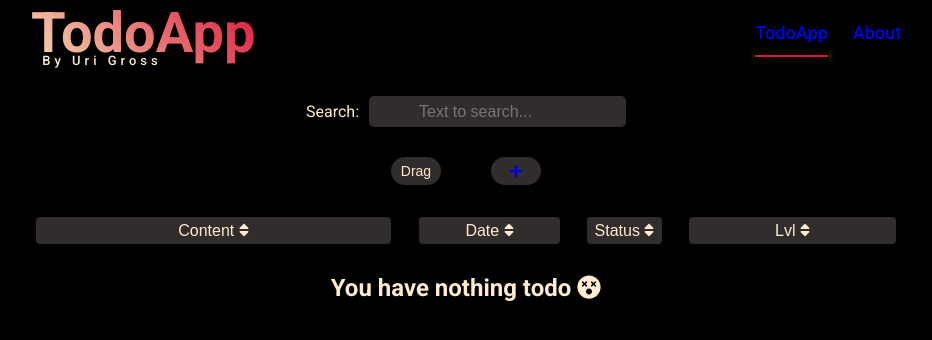
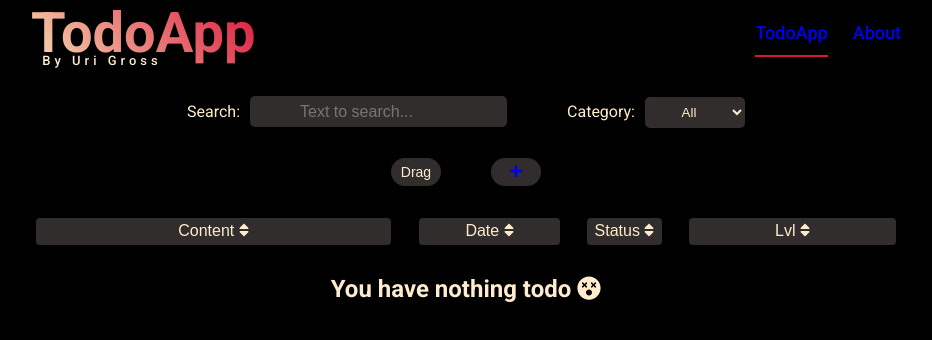
Before and after one commit to urigross/TodoApp., an Angular app: page / in a window 1280 px wide. Shown: the top 340 px of the page, without its empty margins (174-1106 px from the left). Built offline with nearby package versions, Linux system fonts and the light colour scheme.

Commit message:
Added categories to todo-filter, added categories to todo-service, did some styling fixing to doto-edit page and todo-app page

```diff
--- a/src/app/cmps/todo-filter/todo-filter.component.html
+++ b/src/app/cmps/todo-filter/todo-filter.component.html
@@ -1,9 +1,12 @@
 <form class="todo-filter">
-    <label for="title">Search:</label>
-    <input type="text" id="title" name="term" [(ngModel)]="filterBy.term" (ngModelChange)="onSetFilter()" placeholder="Text to search...">
-    <!-- TODO: Unmark it and calibrate it when finishing catecories
-    <label for="category">Category:</label>
-    <select name="category" id="category" [(ngModel)]="filterBy.category" (ngModelChange)="onSetFilter()">
-        <option *ngFor="let cat of categories" [value]="cat === 'All' ? '' : cat">{{cat}}</option>
-    </select> -->
+    <div class="title-container">
+        <label for="title">Search:</label>
+        <input type="text" id="title" name="term" [(ngModel)]="filterBy.term" (ngModelChange)="onSetFilter()" placeholder="Text to search...">
+    </div>
+    <div class="category-container">
+        <label for="category">Category:</label>
+        <select name="category" id="category" [(ngModel)]="filterBy.category" (ngModelChange)="onSetFilter()">
+            <option *ngFor="let cat of categories" [value]="cat === 'all' ? '' : cat">{{cat | titlecase}}</option>
+        </select>
+    </div>
 </form>
--- a/src/app/cmps/todo-filter/todo-filter.component.scss
+++ b/src/app/cmps/todo-filter/todo-filter.component.scss
@@ -1,10 +1,14 @@
-@media (max-width:3000px){
-form{
+@media (max-width:3000px) {
+    form {
         margin-bottom: 30px;
-    label{
+        .title-container {
+            margin-right: 60px;
+            display: inline-block;
+
+            label {
                 margin-right: 10px;
             }
-    input{
+            input {
                 border: none;
                 border-radius: 5px;
                 padding-left: 50px;
@@ -12,23 +16,48 @@ form{
                 font-size: 16px;
             }
         }
+        .category-container{
+            display: inline-block;
+            label{
+                margin-right: 10px;
+            }
+            select{
+                height: 31px;
+                border:none;
+                border-radius: 5px;
+                text-align: center;
             }
 
-@media (max-width:420px){
-    form{
+        }
+    }
+}
+
+@media (max-width:620px) {
+    form {
+        .title-container{
+                margin-right: 0;
+                margin-bottom: 25px;
+        }
+        .category-container {
+            display: block;
+            select {}
+        }
+    }
+}
+
+@media (max-width:420px) {
+    form {
         margin-bottom: 32px;
     }
 }
 
-
-@media (max-width:385px){
-    form{
+@media (max-width:385px) {
+    form {
         margin-bottom: 20px;
     }
 }
 
-
-@media (max-width:325px){
+@media (max-width:325px) {
     // form{
     //     margin-bottom: 20px;
     // }
--- a/src/app/cmps/todo-filter/todo-filter.component.ts
+++ b/src/app/cmps/todo-filter/todo-filter.component.ts
@@ -13,7 +13,7 @@ export class TodoFilterComponent implements OnInit {
 
   public filterBy: FilterBy = {term:'', category:''};
   private subscription!: Subscription;
-  public categories: string[] = ['All','general','home','work'];
+  public categories: string[] = this.todoService.getFilterCategories();
 
 
   constructor(private todoService: TodoService) {
--- a/src/app/pages/todo-edit/todo-edit.component.html
+++ b/src/app/pages/todo-edit/todo-edit.component.html
@@ -4,13 +4,12 @@
     </a>
     <div class="title-container">
         <label for="title">Title</label>
-        <input type="text" id="title" [inputBackclr]="todo.title" placeholder="Add your todo here..." [(ngModel)]="todo.title" name="title" #title="ngModel" minlength="3" required>
+        <input type="text" id="title" [inputBackclr]="todo.title" placeholder="Your todo title..." [(ngModel)]="todo.title" name="title" #title="ngModel" minlength="3" required>
         <small [hidden]="title.valid || (title.pristine && !f.submitted)">Title required (Minimum 3 characters)</small>
     </div>
     <div class="importance-container">
         <label for="importance">Importance</label>
         <select name="importance" id="importance" [(ngModel)]="todo.importance">
-            <!-- <option [ngValue]="1" selected disabled>1</option> -->
             <option
             *ngFor="let importancy of importanceArr; let i = index"
             [value]="importancy"
@@ -20,13 +19,16 @@
 
         </select>
     </div>
-    <!-- <div class="category-container">
+    <div class="category-container">
         <label for="category">Category</label>
-        <select name="category" id="category"[(ngModel)]="todo.category">
-            <option [ngValue]="general">General</option>
-            <option [ngValue]="private">Private</option>
+        <select name="category" id="category" [(ngModel)]="todo.category">
+            <option *ngFor="let category of categories; let i = index"
+            [value]="category"
+            [selected]="i===0">
+            {{category | titlecase}}
+            </option>
         </select>
-    </div> -->
+    </div>
     <div class="status-container">
         <label for="importance">Status</label>
         <select name="isDone" id="isDone" [(ngModel)]="todo.isDone">
--- a/src/app/pages/todo-edit/todo-edit.component.scss
+++ b/src/app/pages/todo-edit/todo-edit.component.scss
@@ -1,12 +1,3 @@
-a{
-    // width: 26px;
-    // height: 26px;
-    // line-height: 23px;
-    // text-align: center;
-    // border: 1px solid rgb(128, 124, 116);
-    // background-color: rgb(49, 45, 45);
-    // font-size: smaller;
-}
 @media(max-width:3000px) {
     form {
         border: solid 1px wheat;
@@ -20,21 +11,21 @@ a{
         font-size: 20px;
         line-height: 30px;
         gap: 40px;
-        .title-container{
+        .title-container {
             display: flex;
-            flex-direction: column;
-            align-items: center;
-            label{
+            gap: 20px;
+            label {
                 margin-bottom: 10px;
             }
-            input, small{
+            input,
+            small {
                 width: 550px;
             }
-            input{
+            input {
                 font-size: 16px;
                 padding: 0 10px;
             }
-            ::placeholder{
+             ::placeholder {
                 color: wheat;
                 opacity: 0.4;
             }
@@ -44,72 +35,78 @@ a{
                 padding: 0px;
             }
         }
-        .importance-container{
+        .importance-container {
             display: flex;
             flex-direction: row;
             justify-content: space-between;
             align-items: center;
             width: 153px;
-            select{
+            select {
                 height: 22px;
             }
         }
-        .status-container{
+        .category-container {
+            label {
+                margin-right: 10px;
+            }
+        }
+        .status-container {
             display: flex;
             flex-direction: row;
             justify-content: space-between;
             align-items: center;
             width: 153px;
-            select{
+            select {
                 height: 22px;
             }
-
         }
-
-        .save-btn{
+        .save-btn {
             display: inline-block;
-            button{
+            button {
                 width: 153px;
                 height: 27px;
                 font-size: 16px;
                 border-radius: 4px;
             }
         }
-        input{
+        input {
             border-radius: 5px;
             height: 31px;
             border: none;
         }
     }
-
 }
 
-@media (max-width:960px){
-    form{
+@media (max-width:960px) {
+    form {
         width: 500px;
-        .title-container{
-            input, small{
+        .title-container {
+            input,
+            small {
                 width: 400px;
             }
         }
     }
 }
 
-@media (max-width:615px){
-    form{
+@media (max-width:615px) {
+    form {
         width: 400px;
-        .title-container{
-            input, small{
+        .title-container {
+            input,
+            small {
                 width: 350px;
+            }
+            label{
+                display: none;
             }
         }
     }
 }
 
-
 // Iphone 12 max
 @media(max-width:435px) {
-    form{
+    form {
         width: 380px;
         border: none;
     }
@@ -121,7 +118,8 @@ a{
         border: none;
         line-height: 40px;
         margin-bottom: 20px;
-        input, small {
+        input,
+        small {
             width: 255px;
         }
         .save-btn {
@@ -137,25 +135,27 @@ a{
 
 @media(max-width:330px) {
     form {
-        width: 310px ;
+        width: 310px;
         input {
             width: 220px;
         }
         .save-btn {
             margin-top: 5px;
         }
-        input{
+        input {
             margin-right: 0;
         }
     }
 }
+
 //Galaxy S9
 @media (max-width: 325px) {
-    form{
+    form {
         padding: 0;
         width: 310px;
-        .title-container{
-            input, small{
+        .title-container {
+            input,
+            small {
                 width: 270px;
             }
         }
--- a/src/app/pages/todo-edit/todo-edit.component.ts
+++ b/src/app/pages/todo-edit/todo-edit.component.ts
@@ -2,7 +2,10 @@ import { ChangeDetectionStrategy, Component, Input, OnInit} from '@angular/core'
 import { ActivatedRoute, Router } from '@angular/router';
 import { Subscription } from 'rxjs';
 import { Todo } from 'src/app/models/todo.model';
+// Services
 import { TodoService } from 'src/app/services/todo.service';
+import { UtilService } from 'src/app/services/util.service';
+// Fontawesome
 import { faWindowClose } from '@fortawesome/free-regular-svg-icons';
 
 @Component({
@@ -18,7 +21,8 @@ export class TodoEditComponent implements OnInit {
   subscription!: Subscription;
   errMsg: string ='';
   selectedImortancy=1;
-  importanceArr:string [] = ['1','2','3'];
+  importanceArr:number[] = UtilService.getImportancyArray(10);
+  categories:string[] = this.todoService.getCategories();
   // FontAwesome icons
   faWindowClose = faWindowClose;
 
@@ -34,7 +38,6 @@ export class TodoEditComponent implements OnInit {
   }
   async onSave(){
     try{
-      console.log('Entered onSave() todo-edit.component with todo:',this.todo);
       await this.todoService.save(this.todo).toPromise();
       this.router.navigateByUrl('/')
     } catch (err){
--- a/src/app/services/todo.service.ts
+++ b/src/app/services/todo.service.ts
@@ -3,34 +3,32 @@ import { BehaviorSubject, Observable, of } from 'rxjs';
 import { FilterBy } from '../models/filterBy.model';
 import { SortBy } from '../models/sortBy.model';
 import { Todo } from '../models/todo.model';
-import { utilService } from './util.service';
-
-const TODOS: Todo[] = [
-  { _id: 'rwr32', title: 'Make a todo app', date: new Date('10/10/2021'), isDone: false, importance: 1, category: 'work'},
+import { UtilService } from './util.service';
+@Injectable({
+  providedIn: 'root'
+})
+export class TodoService {
+  private _defaultTodos: Todo[] = [
+    { _id: 'rwr32', title: 'Make a todo app', date: new Date('10/10/2021'), isDone: false, importance: 1, category: 'work' },
     { _id: 'te906', title: 'Go surfing', date: new Date('1/9/2018'), isDone: true, importance: 2, category: 'home' },
     { _id: 'rwras992', title: 'Go on a vication', date: new Date('5/5/2022'), isDone: false, importance: 3, category: 'general' },
     { _id: 'afas22', title: 'Check stocks', date: new Date('5/9/2022'), isDone: false, importance: 3, category: 'home' },
     { _id: 'dklj4665', title: 'Go jogging', date: new Date('5/1/2017'), isDone: false, importance: 3, category: 'home' },
   ]
-
   // Mock data without categories
-const TODOS_MOCK_NO_CAT: object[] = [
-  { _id: 'rwr32', title: 'Make a todo app', date: new Date('10/10/2021'), isDone: false, importance: 1},
+  private _TODOS_MOCK_NO_CAT: object[] = [
+    { _id: 'rwr32', title: 'Make a todo app', date: new Date('10/10/2021'), isDone: false, importance: 1 },
     { _id: 'te906', title: 'Go surfing', date: new Date('1/9/2018'), isDone: true, importance: 2 },
     { _id: 'rwras992', title: 'Go on a vication', date: new Date('5/5/2022'), isDone: false, importance: 3 },
-  { _id: 'afas22', title: 'Check stocks', date: new Date('5/9/2022'), isDone: false, importance: 3,  },
+    { _id: 'afas22', title: 'Check stocks', date: new Date('5/9/2022'), isDone: false, importance: 3, },
     { _id: 'dklj4665', title: 'Go jogging', date: new Date('5/1/2017'), isDone: false, importance: 3 },
   ]
-@Injectable({
-  providedIn: 'root'
-})
-export class TodoService {
-  private KEY: string = 'todosDB';
-  // this is BehaviorSubject - Can get .next and getValue()
+  private _categories: string[] = ['general', 'programming', 'health', 'home', 'today', 'shufersal'];
+  private _KEY: string = 'todosDB';
   private _todos$ = new BehaviorSubject<Todo[]>([]);
 
   // this makes a good separation!
-  public todos$ = this._todos$.asObservable();
+  private todos$ = this._todos$.asObservable();
 
   // yoava should filterBy$ and sortBy$ be in the service?
 
@@ -48,20 +46,20 @@ export class TodoService {
   // yoava why public?
   //Query functions
   public query(): Observable<Todo[]> {
-    //utilService.save(this.KEY,TODOS_MOCK_NO_CAT);
-    this._patchDB();
+    //UtilService.save(this.KEY,TODOS_MOCK_NO_CAT);
+    // this._patchDB();
     console.log('Entered query() on todo-service');
     const filterBy = this._filterBy$.getValue();
     const sortBy = this._sortBy$.getValue();
-    let todos: Todo[] = utilService.load(this.KEY);
-    console.log('load from local storage to check reading:', utilService.load(this.KEY));
+    let todos: Todo[] = UtilService.load(this._KEY);
+    console.log('load from local storage to check reading:', UtilService.load(this._KEY));
     console.log('todos on query()', todos);
     console.log('todos.length on query()', todos.length);
-    // If you want to add todos if the LS with mock data if it's empty:
+    // Add todos to the LS with mock data if it's empty:
     // if (!todos.length) {
     //   this._todos$.next(TODOS);
-    //   utilService.save(this.KEY,TODOS); // Fill LS with mock
-    //   //utilService.save(this.KEY, []);// Set storage to []
+    //   UtilService.save(this.KEY,TODOS); // Fill LS with mock
+    //   //UtilService.save(this.KEY, []);// Set storage to []
     //   // console.log(`Expected results: Storage set with [], Actual results: Storage was set with ${todos}`);
     // }
     if (filterBy && filterBy.term || filterBy.category) {
@@ -73,24 +71,34 @@ export class TodoService {
     return this._todos$;
   }
 
-  // Run once to patch local storage without categories to gereral categories
-  private _patchDB() : void{
-    // Create backup of data
-    utilService.save('todoDB_BACK', utilService.load(this.KEY));
-    // Load todosDB from Local storage for patching.
-    const todos :object[] = utilService.load(this.KEY);
-    // Patching todos added 'general' category where key is missing.
-    var patchedTodos: Todo [] = todos.map((todo:any)=>{
-      let rTodo = todo;
-      if(rTodo.category === undefined) {
-        rTodo.category = 'general';
-      }
-      return rTodo;
-    })
-// Saving the patched todos
-   utilService.save(this.KEY, patchedTodos);
+  //Run once to patch local storage without categories to gereral categories
+  // private _patchDB(): void {
+  //   // Create backup of data
+  //   UtilService.save('todoDB_BACK', UtilService.load(this._KEY));
+  //   // Load todosDB from Local storage for patching.
+  //   const todos: object[] = UtilService.load(this._KEY);
+  //   // Patching todos added 'general' category where key is missing.
+  //   var patchedTodos: Todo[] = todos.map((todo: any) => {
+  //     let rTodo = todo;
+  //     if (rTodo.category === undefined) {
+  //       rTodo.category = 'general';
+  //     }
+  //     return rTodo;
+  //   })
+  //   //Saving the patched todos
+  //   UtilService.save(this._KEY, patchedTodos);
+  // }
+
+  getCategories(): string[] {
+    return this._categories;
   }
 
+  getFilterCategories(): string[]{
+    console.log(this._categories);
+    let categories = JSON.parse(JSON.stringify(this._categories));
+    categories.unshift('all');
+    return categories;
+  }
 
   public getById(id: string): Todo | undefined {
     const todos = this._todos$.getValue();
@@ -108,7 +116,7 @@ export class TodoService {
     const todoIdx = todos.findIndex(todo => todo._id === todoId)
     todos.splice(todoIdx, 1);
     this._todos$.next(todos) // update the db after modding.
-    utilService.save(this.KEY, todos);
+    UtilService.save(this._KEY, todos);
   }
 
   public save(todo: Todo): Observable<Todo> {
@@ -145,11 +153,10 @@ export class TodoService {
   private _add(todo: Todo): Observable<Todo> {
     console.log('entered _add in todo-service')
     const todos = this._todos$.getValue();
-    todo._id = utilService.makeId();
-    todo.category = 'general';
+    todo._id = UtilService.makeId();
     todos.push(todo);
-    utilService.save(this.KEY, todos);
-    console.log('load from local storage to check reading:', utilService.load(this.KEY))
+    UtilService.save(this._KEY, todos);
+    console.log('load from local storage to check reading:', UtilService.load(this._KEY))
     this._todos$.next(todos);
     return of(todo);
   }
@@ -160,7 +167,7 @@ export class TodoService {
     const todoIdx: number = todos.findIndex(_todo => _todo._id === todo._id);
     todos.splice(todoIdx, 1, todo);
     this._todos$.next(todos);
-    utilService.save(this.KEY, todos)
+    UtilService.save(this._KEY, todos)
     return of(todo);
   }
 
@@ -170,13 +177,13 @@ export class TodoService {
     console.log('category on _filter()', category);
     console.log('category on _filter()', category);
     var todoTemp: Todo[] = this._filterByTerm(todos, term)
-    console.log('todoTemp',todoTemp);
+    console.log('todoTemp', todoTemp);
     return this._filterByCat(todoTemp, category);
   }
-  private _filterByTerm(todos: Todo[], term: string): Todo[]{
+  private _filterByTerm(todos: Todo[], term: string): Todo[] {
     return todos.filter(todo => todo.title.toLocaleLowerCase().includes(term))
   }
-  private _filterByCat(todos: Todo[], category: string): Todo[]{
+  private _filterByCat(todos: Todo[], category: string): Todo[] {
     return category ? todos.filter(todo => todo.category === category) : todos;
   }
 
```
Also changed, not shown: src/app/services/util.service.ts (+11 -2 lines). Lines whose indentation alone changed are shown as unchanged.
